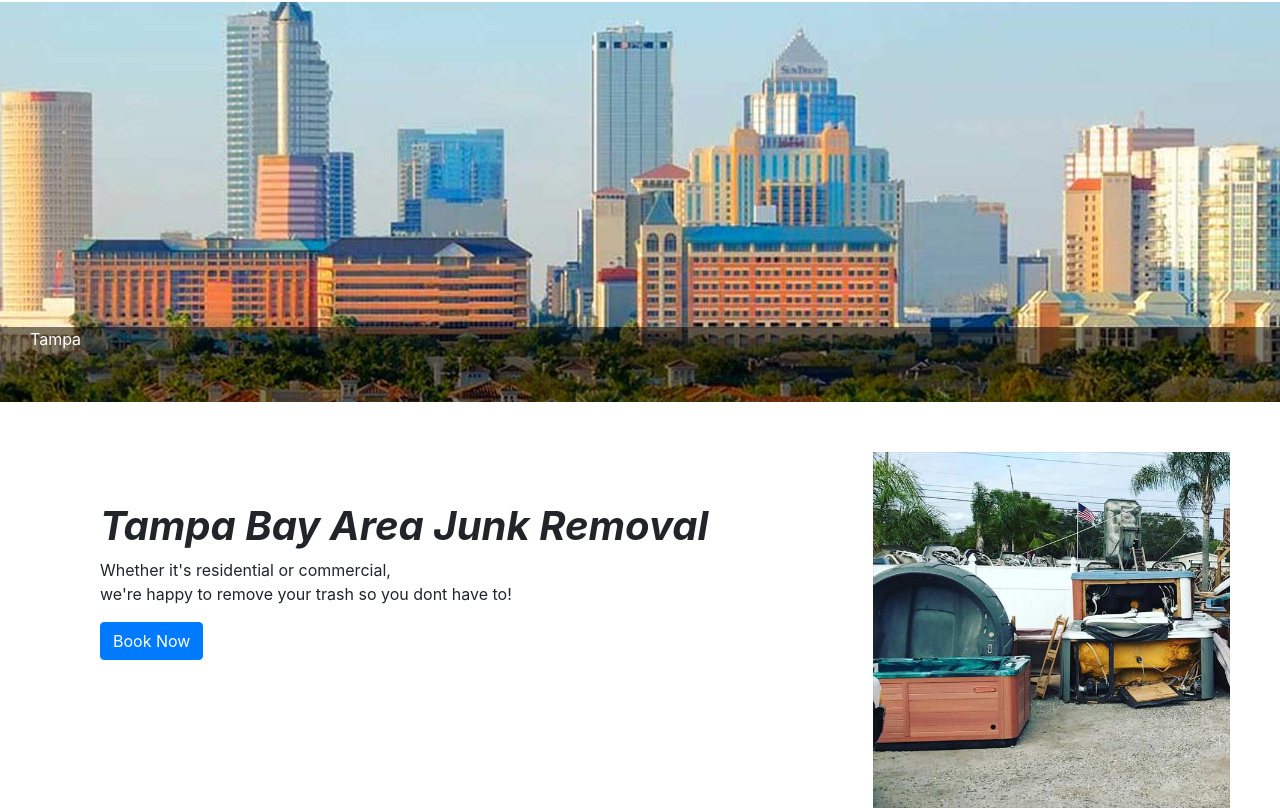
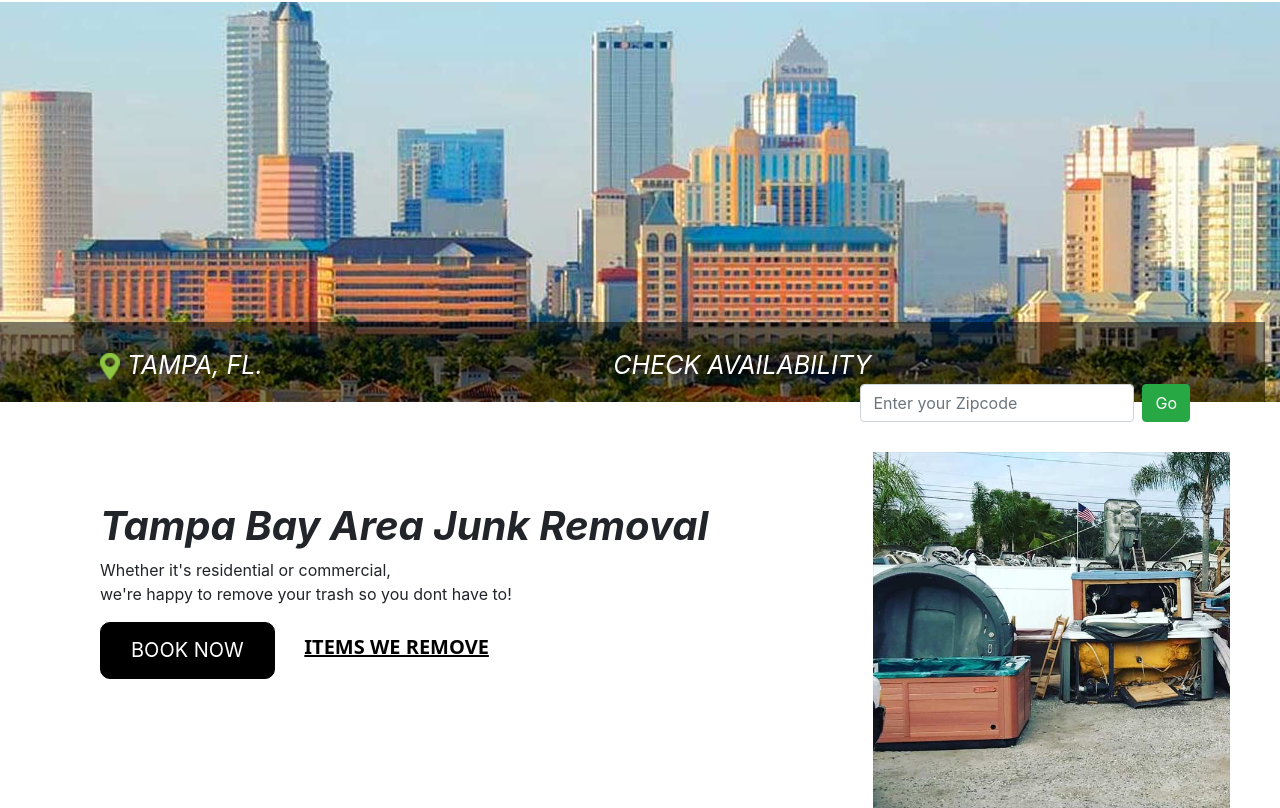
Before and after one commit to CarloRossi11/franchise2, a plain HTML site: page index.html in a window 1280 px wide. Shown: the part 116-924 px from the top of the page. Drawn offline with nearby package versions, Linux system fonts and the light colour scheme.

Commit message:
Tuesday Homework

```diff
--- a/index.html
+++ b/index.html
@@ -35,8 +35,18 @@
 </nav>
 
 <div class="hero">
-<div class="hero-bar">
-Tampa
+<div class="row hero-bar">
+  <div class="col-4">
+  <img src="design-assets/location.png" width="20px" alt="">
+<i>TAMPA, FL.</i>
+</div>
+<div class="col-8 hero-bar2">
+  <a class="checka" href="#"><i>CHECK AVAILABILITY</i></a>
+  <form class="form-inline my-2 my-lg-0 ntrzip">
+      <input class="form-control mr-sm-2" type="search" placeholder="Enter your Zipcode" aria-label="Search">
+      <button class="btn btn-outline-success my-2 my-sm-0 go" type="submit">Go</button>
+    </form>
+</div>
 </div>
 </div>
 
@@ -45,7 +55,8 @@ Tampa
     <div class="TBAJ">
       <h1 class=""><b><i>Tampa Bay Area Junk Removal</i></b></h1>
       <p>Whether it's residential or commercial, <br> we're happy to remove your trash so you dont have to!</p>
-      <button type="button" class="btn btn-primary">Book Now</button>
+      <button type="button" class="btn btn-primary bookem">BOOK NOW</button>
+      <a class="itemsweremove"href="#"> <u>ITEMS WE REMOVE</u></a>
     </div>
   </div>
   <div class="col-4">
--- a/style.css
+++ b/style.css
@@ -25,9 +25,28 @@
   bottom: 0;
   background-color: rgba(0, 0, 0, 0.5);
   width: 100%;
-  height: 75px;
+  height: 80px;
   color: white;
-  padding-left: 30px;
+  padding-left: 100px;
+  padding-top: 25px;
+  font-size: 25px;
+}
+
+.hero-bar2{
+  padding-right: 75px;
+}
+.checka{
+  padding-left: 120px;
+  color: white;
+}
+
+.ntrzip{
+  float: right;
+}
+
+.go{
+  color: white !important;
+  background-color: #28a745;
 }
 .junk{
   width: 100%;
@@ -39,3 +58,21 @@
   padding-left: 100px;
   padding-top: 100px;
 }
+
+.bookem{
+  background-color: black !important;
+  border-color: black !important;
+  color: white !important;
+  line-height: 2.75;
+  padding: 0 30px;
+  border-radius: 10px;
+  font-size: 20px;
+}
+
+.itemsweremove{
+  font-family: system-ui;
+  font-weight: 550;
+  padding-left: 25px;
+  color: black;
+  font-size: 20px;
+}
```
